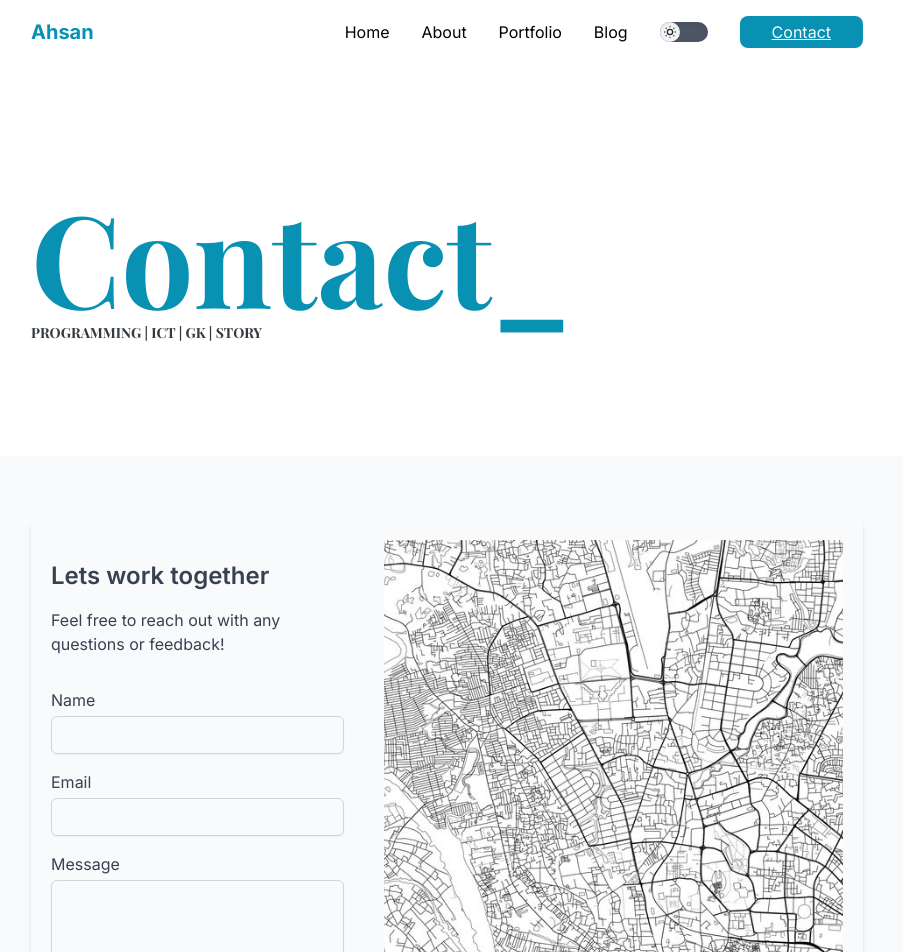
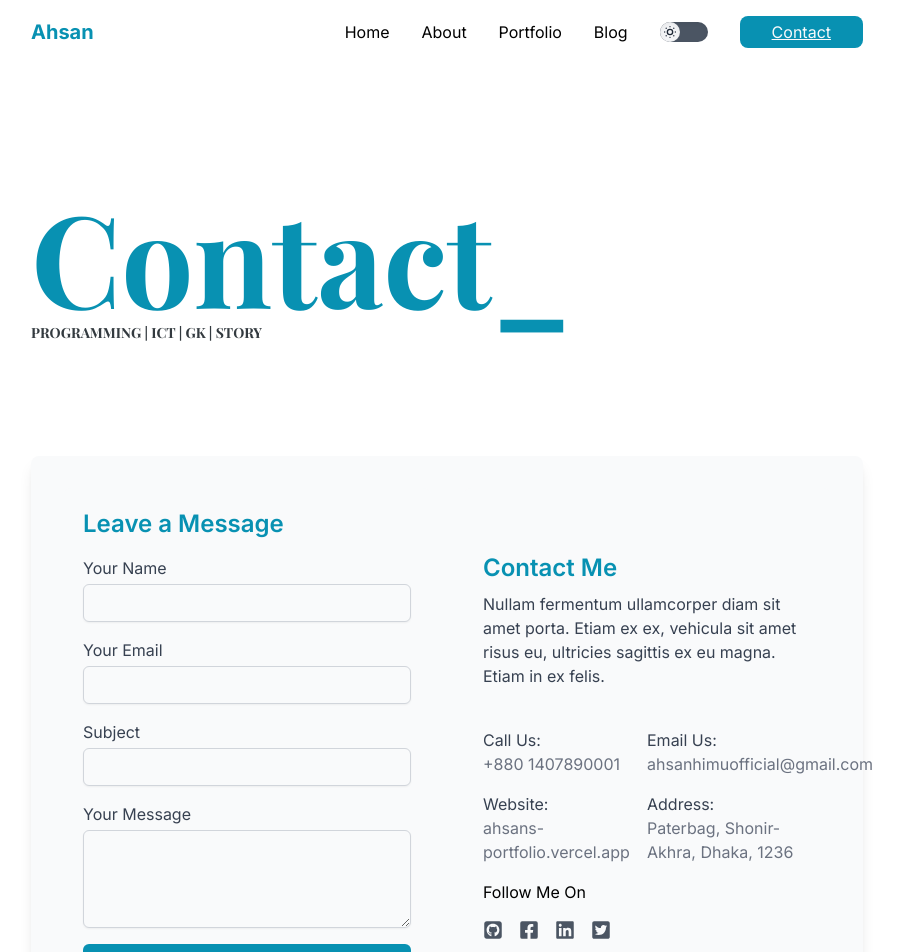
Before and after one commit to Md-Sazzad-Ahsan/Portfolio, a Next.js app: page /contact in a window 1280 px wide. Shown: the top 952 px of the page, without its empty margins (193-1096 px from the left). Built offline with nearby package versions, Linux system fonts and the light colour scheme.

Commit message:
Contact me form added

```diff
--- a/app/blog/page.tsx
+++ b/app/blog/page.tsx
@@ -9,7 +9,7 @@ export default function Blog()
 
         <main className="pt-20">
         <SeparatePages dividerText="My Blogs_" dividerTextColor="text-cyan-600" subText="Story | Content | Programming | ICT | GK" className={`py-10  sm:py-20 md:py-28 px-5 sm:px-16 md:px-48 lg:px-56 text-center sm:text-start ${playfair.className}`} />
-        <CardList maxCards={6} />
+        <CardList maxCards={2} />
         <UnderConstruction />
         </main>
 
--- a/app/contact/page.tsx
+++ b/app/contact/page.tsx
@@ -2,13 +2,15 @@ import SeparatePages from "@/components/SeparatePages";
 import UnderConstruction from "@/components/LoadingPage/UnderConstructionPage";
 import { playfair } from "@/public/fonts/fonts";
 import ContactForm from "@/components/ContactForm/ContactForm";
+import MapImage from "@/components/ContactForm/MapImage";
 export default function Contact()
 {
     return (
 
         <main className="pt-20">
-        <SeparatePages dividerText="Contact_" dividerTextColor="text-cyan-600" subText="Programming | ICT | GK | Story" className={`py-10 sm:py-20 md:py-28 px-5 sm:px-16 md:px-48 lg:px-56 text-center sm:text-start ${playfair.className}`} />
+        <SeparatePages dividerText="Contact_" dividerTextColor="text-cyan-600" subText="Programming | ICT | GK | Story" className={`px-5 sm:px-16 md:px-48 lg:px-56 py-10 sm:py-20 md:py-28 text-center sm:text-start ${playfair.className}`} />
         <ContactForm />
+        <MapImage />
         <UnderConstruction />
         </main>
 
--- a/components/ContactForm/ContactForm.tsx
+++ b/components/ContactForm/ContactForm.tsx
@@ -1,13 +1,14 @@
 // components/ContactMe.tsx
 "use client";
 import { motion } from 'framer-motion';
-import Image from 'next/image';
 import { useState } from 'react';
+import SocialLinks from './SocialLinks';
 
 const ContactMe = () => {
   const [formData, setFormData] = useState({
     name: '',
     email: '',
+    subject: '',
     message: ''
   });
 
@@ -21,44 +22,24 @@ const ContactMe = () => {
 
   const handleSubmit = async (e: React.FormEvent) => {
     e.preventDefault();
-    // Here you should add your form submission logic, such as sending data to an API endpoint.
-    // For demonstration, we'll just log the data to the console.
     console.log('Form submitted:', formData);
     alert('Message sent!');
   };
 
   return (
-    <section className="px-5 sm:px-16 md:px-48 lg:px-56 py-8 md:py-16 bg-gray-50 dark:bg-darkBg">
-      <div className="container mx-auto grid grid-cols-1 md:grid-cols-2 lg:grid-cols-5 shadow-md">
-        {/* Map Image */}
-        <motion.div
-          initial={{ opacity: 0, y: -50 }}
-          animate={{ opacity: 1, y: 0 }}
-          transition={{ duration: 0.5 }}
-          className="relative w-full h-64 md:col-span-3 md:h-48 lg:h-auto sm:order-2"
-        >
-          <Image
-            src="/images/TempMap.jpg"
-            alt="Map"
-            fill
-            priority
-            style={{objectFit:"cover"}}
-            className="rounded-t-lg sm:rounded-lg p-5"
-          />
-        </motion.div>
-
+    <section className="px-5 sm:px-16 md:px-48 lg:px-56 dark:bg-darkBg">
+      <div className="container mx-auto grid grid-cols-1 lg:grid-cols-2 gap-8 shadow-lg bg-gray-50 dark:bg-darkBg p-2 sm:p-8 rounded-lg">
         {/* Contact Form */}
         <motion.div
           initial={{ opacity: 0, y: 50 }}
           animate={{ opacity: 1, y: 0 }}
           transition={{ duration: 0.5 }}
-          className="bg-gray-50 dark:bg-darkBg p-5 rounded-b-lg sm:rounded-l-lg lg:col-span-2 md:col-span-2"
+          className="bg-gray-50 dark:bg-darkBg p-5 rounded-lg"
         >
-          <h2 className="text-2xl text-gray-700 dark:text-gray-100 font-semibold mb-4 sm:pt-5">Lets work together</h2>
-          <p className="text-gray-700 dark:text-gray-100 mb-8">Feel free to reach out with any questions or feedback!</p>
+          <h2 className="text-2xl text-cyan-600 font-semibold mb-4">Leave a Message</h2>
           <form onSubmit={handleSubmit}>
             <div className="mb-4">
-              <label htmlFor="name" className="block text-gray-700 dark:text-gray-50">Name</label>
+              <label htmlFor="name" className="block text-gray-700 dark:text-gray-50">Your Name</label>
               <input
                 type="text"
                 id="name"
@@ -70,7 +51,7 @@ const ContactMe = () => {
               />
             </div>
             <div className="mb-4">
-              <label htmlFor="email" className="block text-gray-700 dark:text-gray-50">Email</label>
+              <label htmlFor="email" className="block text-gray-700 dark:text-gray-50">Your Email</label>
               <input
                 type="email"
                 id="email"
@@ -82,7 +63,19 @@ const ContactMe = () => {
               />
             </div>
             <div className="mb-4">
-              <label htmlFor="message" className="block text-gray-700 dark:text-gray-50">Message</label>
+              <label htmlFor="subject" className="block text-gray-700 dark:text-gray-50">Subject</label>
+              <input
+                type="text"
+                id="subject"
+                name="subject"
+                value={formData.subject}
+                onChange={handleChange}
+                className="mt-1 block w-full px-3 py-2 border border-gray-300 bg-gray-50 dark:bg-darkBg rounded-md shadow-sm focus:outline-none focus:ring-blue-500 focus:border-blue-500 sm:text-sm"
+                required
+              />
+            </div>
+            <div className="mb-4">
+              <label htmlFor="message" className="block text-gray-700 dark:text-gray-50">Your Message</label>
               <textarea
                 id="message"
                 name="message"
@@ -101,6 +94,41 @@ const ContactMe = () => {
             </button>
           </form>
         </motion.div>
+
+        {/* Contact Info */}
+        <motion.div
+          initial={{ opacity: 0, y: 50 }}
+          animate={{ opacity: 1, y: 0 }}
+          transition={{ duration: 0.5 }}
+          className="bg-gray-50 dark:bg-darkBg p-5 rounded-lg flex flex-col justify-center"
+        >
+          <h2 className="text-2xl text-cyan-600 font-semibold mb-2">Contact Me</h2>
+          <p className="text-gray-700 dark:text-gray-100 mb-4">
+            Nullam fermentum ullamcorper diam sit amet porta. Etiam ex ex, vehicula sit amet risus eu, ultricies sagittis ex eu magna. Etiam in ex felis.
+          </p>
+          <div className="grid grid-cols-1 sm:grid-cols-2 pt-2">
+            <div className="flex flex-col items-start pt-4">
+              <span className="text-gray-700 dark:text-gray-100"> Call Us:</span>
+              <span className=" text-gray-500 dark:text-gray-300">+880 1407890001 </span>
+            </div>
+            <div className="flex flex-col items-start pt-4">
+              <span className="text-gray-700 dark:text-gray-100"> Email Us:</span>
+              <span className=" text-gray-500 dark:text-gray-300">ahsanhimuofficial@gmail.com</span>
+            </div>
+            <div className="flex flex-col items-start pt-4">
+              <span className="text-gray-700 dark:text-gray-100"> Website:</span>
+              <span className=" text-gray-500 dark:text-gray-300">ahsans-portfolio.vercel.app</span>
+            </div>
+            <div className="flex flex-col items-start pt-4">
+              <span className="text-gray-700 dark:text-gray-100"> Address:</span>
+              <span className=" text-gray-500 dark:text-gray-300">Paterbag, Shonir-Akhra, Dhaka, 1236</span>
+            </div>
+          </div>
+          <div className="mt-4">
+            <h3 className=" mb-2">Follow Me On</h3>
+           <SocialLinks className='flex space-x-2' />
+          </div>
+        </motion.div>
       </div>
     </section>
   );
--- /dev/null
+++ b/components/ContactForm/MapImage.tsx
@@ -0,0 +1,20 @@
+// components/MapImage.tsx
+import React from 'react';
+import Image from 'next/image';
+
+async function MapImage() {
+  return (
+    <div className="p-5 w-full h-44 md:h-96 lg:h-128 relative">
+      <Image
+        src="/images/TempMap.jpg" // Ensure this path is correct
+        alt="Map"
+        fill
+        priority
+        style={{objectFit: "cover"}}
+        className="rounded-lg px-5 my-5 sm:my-8 "
+      />
+    </div>
+  );
+}
+
+export default MapImage;
--- /dev/null
+++ b/components/ContactForm/SocialLinks.tsx
@@ -0,0 +1,26 @@
+import { FaFacebookSquare, FaLinkedin, FaTwitterSquare } from "react-icons/fa";
+import { FaSquareGithub } from "react-icons/fa6";
+
+interface styleProps {
+  className?: string;
+}
+
+const SocialLinks: React.FC<styleProps> = ({className}) =>
+{
+return(
+<div className={`justify-start gap-2 pt-2 text-gray-600 dark:text-gray-50 ${className}`}>
+<a href="#">
+  <FaSquareGithub className="text-xl" />
+</a>
+<a href="#">
+  <FaFacebookSquare className="text-xl" />
+</a>
+<a href="#">
+  <FaLinkedin className="text-xl" />
+</a>
+<a href="#">
+  <FaTwitterSquare className="text-xl" />
+</a>
+</div>
+);};
+export default SocialLinks;
--- a/components/PortfolioProjects/ProjectCardTemplate.tsx
+++ b/components/PortfolioProjects/ProjectCardTemplate.tsx
@@ -11,7 +11,7 @@ interface ProjectCardTemplateProps {
 
 const ProjectCardTemplate: React.FC<ProjectCardTemplateProps> = ({ imageSrc, category, headline, description, link }) => {
   return (
-    <li className="flex flex-col p-2 ring-white shadow-xl hover:bg-gray-200 dark:hover:bg-gray-700 rounded-md">
+    <li className="bg-gray-50 dark:bg-darkBg flex flex-col p-4 ring-white shadow-xl hover:bg-gray-200 dark:hover:bg-gray-700 rounded-md">
       <div className="relative w-full h-52">
         <Image src={imageSrc} alt={headline} priority fill />
       </div>
--- a/components/buttons/DoubleButton.tsx
+++ b/components/buttons/DoubleButton.tsx
@@ -1,6 +1,6 @@
 "use client";
 import React from "react";
-import Buttons from "@/components/buttons/Button"; // Assuming this is the correct path
+import Buttons from "@/components/Buttons/Button"; // Assuming this is the correct path
 
 interface ButtonProps {
   href1: string; // URL or link for the first button
```
Also changed, not shown: components/AboutMe.tsx (+4 -16 lines), public/images/TempMap.jpg.
